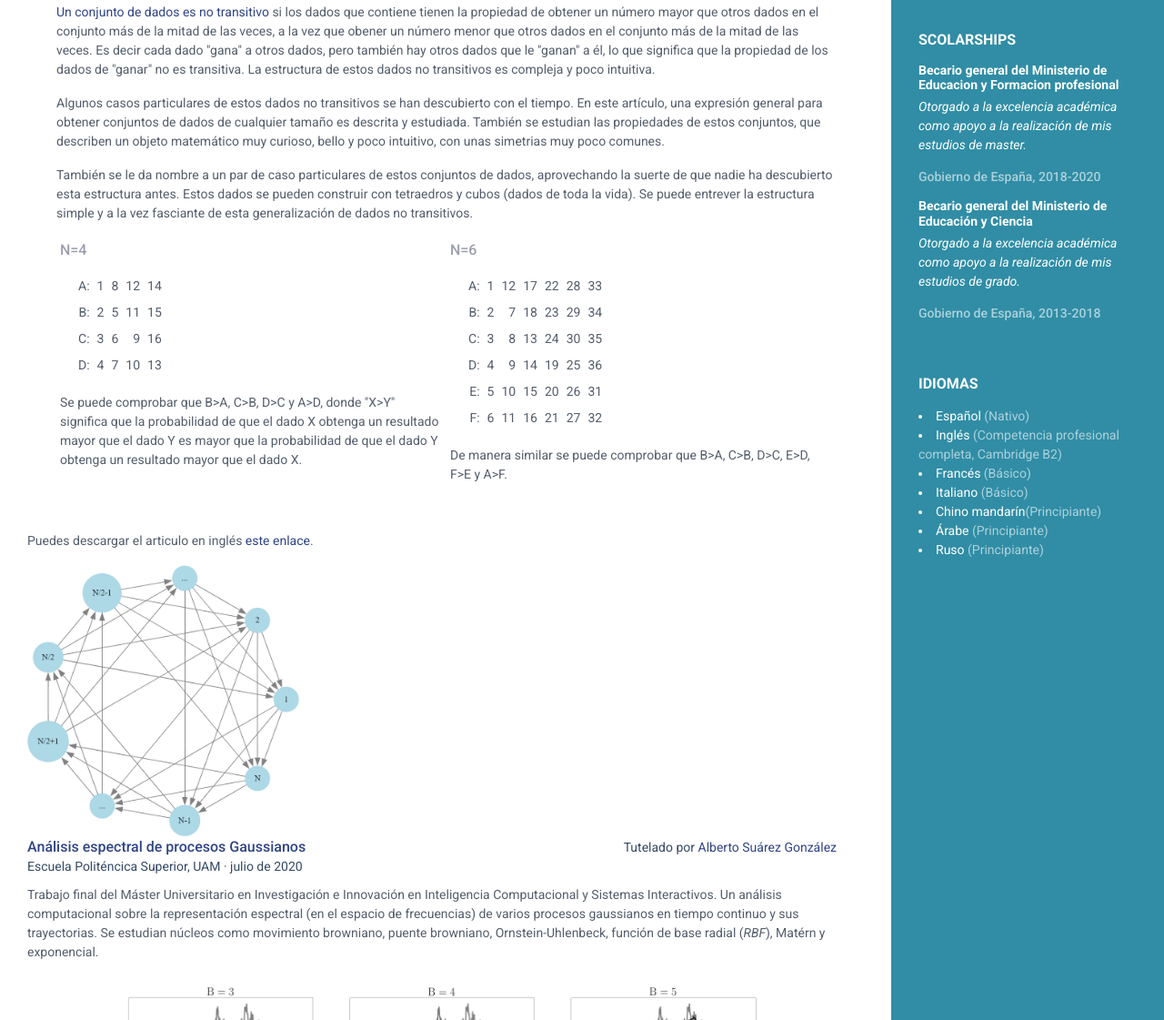
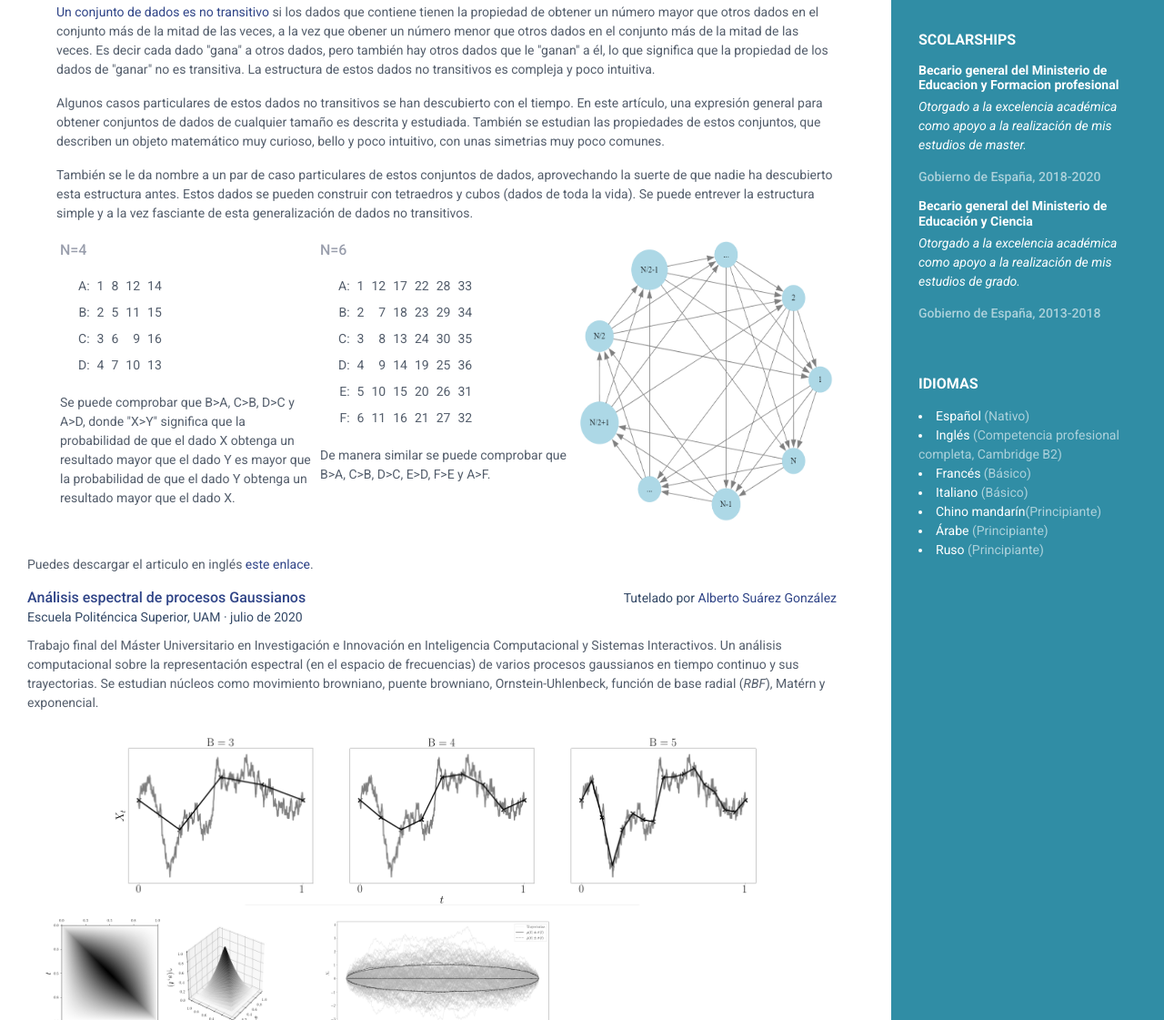
Before and after one commit to pereradrian/github.io, a plain HTML site: page index_es.html in a window 1280 px wide. Shown: the part 1336-2457 px from the top of the page at 91% size. Drawn offline with nearby package versions, Linux system fonts and the light colour scheme.

Commit message:
Minor fix on trnasitive-dice publication

```diff
--- a/index_es.html
+++ b/index_es.html
@@ -397,12 +397,14 @@
                                     De manera similar se puede comprobar que B>A, C>B, D>C, E>D, F>E y A>F.
                                 </p>
                             </div>
+                            <div class="flex-item">
+                                <img class="publication-img " src="assets/images/publications/z_n.png " alt=" " style="max-width: 300px " />
+                            </div>
                         </div>
                     </div>
                     <p>
                         Puedes descargar el articulo en inglés <a href="doc/adrian_munnoz_perera_generalized_intransitive_dice_2024.pdf">este enlace</a>.
                     </p>
-                    <img class="publication-img " src="assets/images/publications/z_n.png " alt=" " style="max-width: 300px " />
                     </div>
                     <div class="item">
                         <div class="meta">
```
Also changed, not shown: index_en.html (+3 -1 lines).
